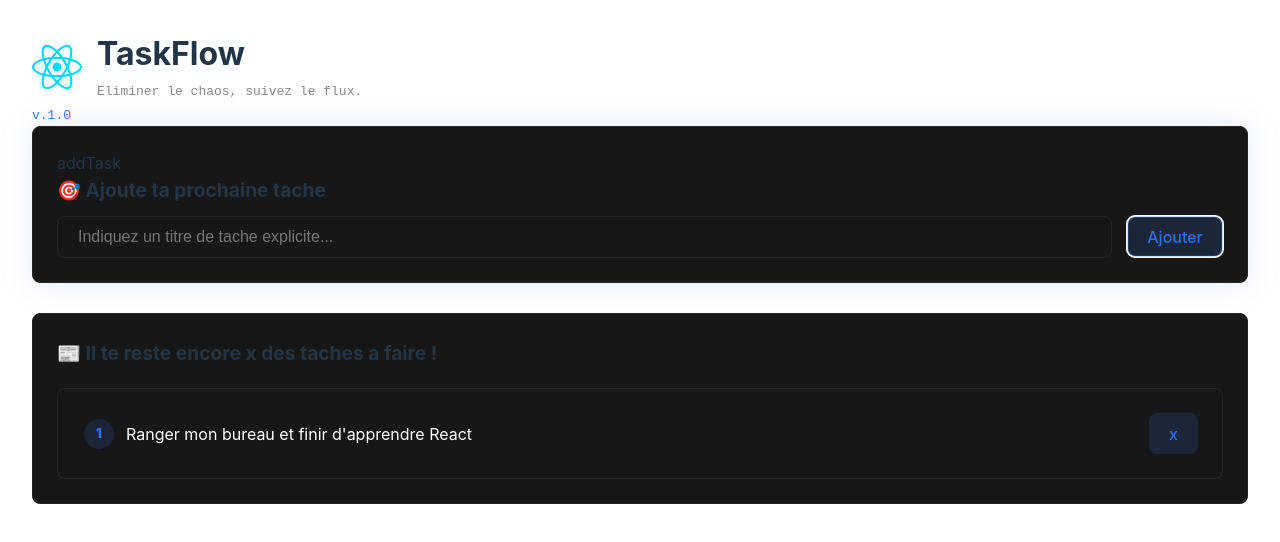
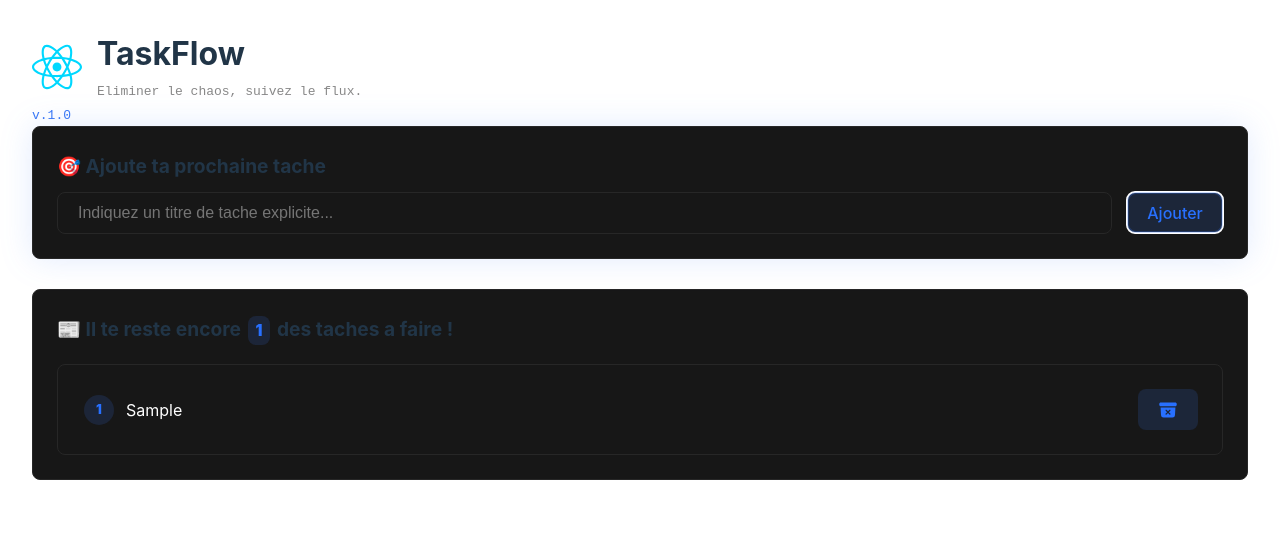
Before and after one commit to kalala22/ToDoList_React, a React (Vite) app: page / in a window 1280 px wide. Both pictures are taken after typing "Sample" into the empty fields and a click on the button "Ajouter". Shown: the top 542 px of the page. Built offline with nearby package versions, Linux system fonts and the light colour scheme.

Commit message:
feat: enhance task management with dynamic task counts and improved footer display

```diff
--- a/src/components/footer/footer.tsx
+++ b/src/components/footer/footer.tsx
@@ -1,8 +1,19 @@
 import styles from "./footer.module.css";
-export const Footer = () => {
-  return (
-    <footer className={styles.footer}>
-      <code>Avec TaskFlow tu as éliminé toutes tes tâche"s" </code>
-    </footer>
-  );
+
+interface FooterProps {
+  completedTasks: number;
+}
+
+export const Footer = ({ completedTasks }: FooterProps) => {
+  if (completedTasks) {
+    return (
+      <footer>
+        <code className={styles.footer}>
+          Avec TaskFlow tu as éliminé {completedTasks} tâche
+          {completedTasks > 1 ? "s" : ""} ! 🚀
+        </code>
+      </footer>
+    );
+  }
+  return null;
 };
--- a/src/components/taskContainer.tsx
+++ b/src/components/taskContainer.tsx
@@ -15,19 +15,48 @@ export default function TaskContainer() {
 
   const addTask = (title: string) => {
     const newTask: Task = {
-      id: taskList.length + 1,
+      id: taskList.length ? taskList[taskList.length - 1].id + 1 : 1,
       title,
       completed: false,
     };
     setTaskList([...taskList, newTask]);
   };
 
+  const editTask = (id: number, completedValue: boolean) => {
+    setTaskList(
+      taskList.map((task) =>
+        task.id === id ? { ...task, completed: completedValue } : task
+      )
+    );
+  };
+
+  const deleteTask = (id: number) => {
+    setTaskList(taskList.filter((task) => task.id !== id));
+  };
+
+  const getTaskCount = () => {
+    const completedTasks = taskList.filter((task) => task.completed).length;
+    const incompleteTasks = taskList.length - completedTasks;
+    return { completedTasks, incompleteTasks };
+  };
+
+  const { completedTasks, incompleteTasks } = getTaskCount();
+
+  console.log(
+    `Completed Tasks: ${completedTasks}, Incomplete Tasks: ${incompleteTasks}`
+  );
+
   return (
     <main>
       <Header />
       <TaskInput addTask={addTask} />
-      <TaskList />
-      <Footer />
+      <TaskList
+        taskList={taskList}
+        editTask={editTask}
+        deleteTask={deleteTask}
+        incompleteTasks={incompleteTasks}
+      />
+      <Footer completedTasks={completedTasks} />
     </main>
   );
 }
--- a/src/components/taskInput/taskInpunt.tsx
+++ b/src/components/taskInput/taskInpunt.tsx
@@ -22,7 +22,6 @@ export const TaskInput = ({ addTask }: TaskInputProps) => {
 
   return (
     <div className={`box ${styles.element}`}>
-      addTask
       <h2 className={styles.title}>🎯 Ajoute ta prochaine tache</h2>
       <form className={styles.container} onSubmit={handleAddTask}>
         <input
--- a/src/components/taskItem/taskItem.tsx
+++ b/src/components/taskItem/taskItem.tsx
@@ -1,15 +1,65 @@
 import styles from "./taskItem.module.css";
+interface Task {
+  id: number;
+  title: string;
+  completed: boolean;
+}
 
-export const TaskItem = () => {
+export const TaskItem = ({
+  task,
+  editTask,
+  deleteTask,
+}: {
+  task: Task;
+  editTask: (id: number, completedValue: boolean) => void;
+  deleteTask: (id: number) => void;
+}) => {
   return (
-    <li className={`${styles.container} ${styles.default}`}>
+    <li
+      onClick={() => editTask(task.id, !task.completed)}
+      className={`${styles.container} ${
+        task.completed ? styles.success : styles.default
+      }`}
+    >
       <div className={styles.item}>
-        <div className={`${styles.id} ${styles.idDefault}`}>1</div>
-        <div className={styles.contentDefault}>
-          Ranger mon bureau et finir d'apprendre React
+        <div
+          className={`${styles.id} ${
+            task.completed ? styles.idSuccess : styles.idDefault
+          }`}
+        >
+          {task.id}
+        </div>
+        <div
+          className={
+            task.completed ? styles.contentSuccess : styles.contentDefault
+          }
+        >
+          {task.title}
         </div>
       </div>
-      <button className="button-primary">x</button>
+      <button
+        className="button-primary"
+        onClick={(e) => {
+          e.stopPropagation();
+          deleteTask(task.id);
+        }}
+      >
+        <>
+          <svg
+            xmlns="http://www.w3.org/2000/svg"
+            viewBox="0 0 24 24"
+            fill="currentColor"
+            style={{ width: "20px", height: "20px" }}
+          >
+            <path d="M3.375 3C2.339 3 1.5 3.84 1.5 4.875v.75c0 1.036.84 1.875 1.875 1.875h17.25c1.035 0 1.875-.84 1.875-1.875v-.75C22.5 3.839 21.66 3 20.625 3H3.375Z" />
+            <path
+              fillRule="evenodd"
+              d="m3.087 9 .54 9.176A3 3 0 0 0 6.62 21h10.757a3 3 0 0 0 2.995-2.824L20.913 9H3.087Zm6.133 2.845a.75.75 0 0 1 1.06 0l1.72 1.72 1.72-1.72a.75.75 0 1 1 1.06 1.06l-1.72 1.72 1.72 1.72a.75.75 0 1 1-1.06 1.06L12 15.685l-1.72 1.72a.75.75 0 1 1-1.06-1.06l1.72-1.72-1.72-1.72a.75.75 0 0 1 0-1.06Z"
+              clipRule="evenodd"
+            />
+          </svg>
+        </>
+      </button>
     </li>
   );
 };
--- a/src/components/taskList/taskList.tsx
+++ b/src/components/taskList/taskList.tsx
@@ -1,14 +1,60 @@
 import styles from "./taskList.module.css";
 import { TaskItem } from "../taskItem/taskItem";
-export const TaskList = () => {
+
+interface Task {
+  id: number;
+  title: string;
+  completed: boolean;
+}
+interface TaskListProps {
+  taskList: Task[];
+  editTask: (id: number, completedValue: boolean) => void;
+  deleteTask: (id: number) => void;
+  incompleteTasks: number;
+}
+
+export const TaskList = ({
+  taskList,
+  editTask,
+  deleteTask,
+  incompleteTasks,
+}: TaskListProps) => {
+  const taskListMap = taskList.map((task) => (
+    <TaskItem
+      key={task.id}
+      task={task}
+      editTask={editTask}
+      deleteTask={deleteTask}
+    />
+  ));
+  if (taskList && taskList.length > 0) {
+    return (
+      <div className="box">
+        {incompleteTasks > 0 && (
+          <h2 className={styles.title}>
+            📰 Il te reste encore{" "}
+            <span className="important">{incompleteTasks}</span> des taches a
+            faire !
+          </h2>
+        )}
+
+        {incompleteTasks === 0 && (
+          <h2 className={styles.titleSuccess}>
+            🎉 Félicitations! Tu as terminé toutes tes tâches !
+          </h2>
+        )}
+
+        {taskList && taskList.length > 0 && (
+          <ul className={styles.container}>{taskListMap}</ul>
+        )}
+      </div>
+    );
+  }
   return (
     <div className="box">
-      <h2 className={styles.title}>
-        📰 Il te reste encore x des taches a faire !
+      <h2 className={styles.emptyState}>
+        👋 Salut, Tu n'as pas a faire! Profite de ton temps libre !
       </h2>
-      <ul className={styles.container}>
-        <TaskItem />
-      </ul>
     </div>
   );
 };
```
